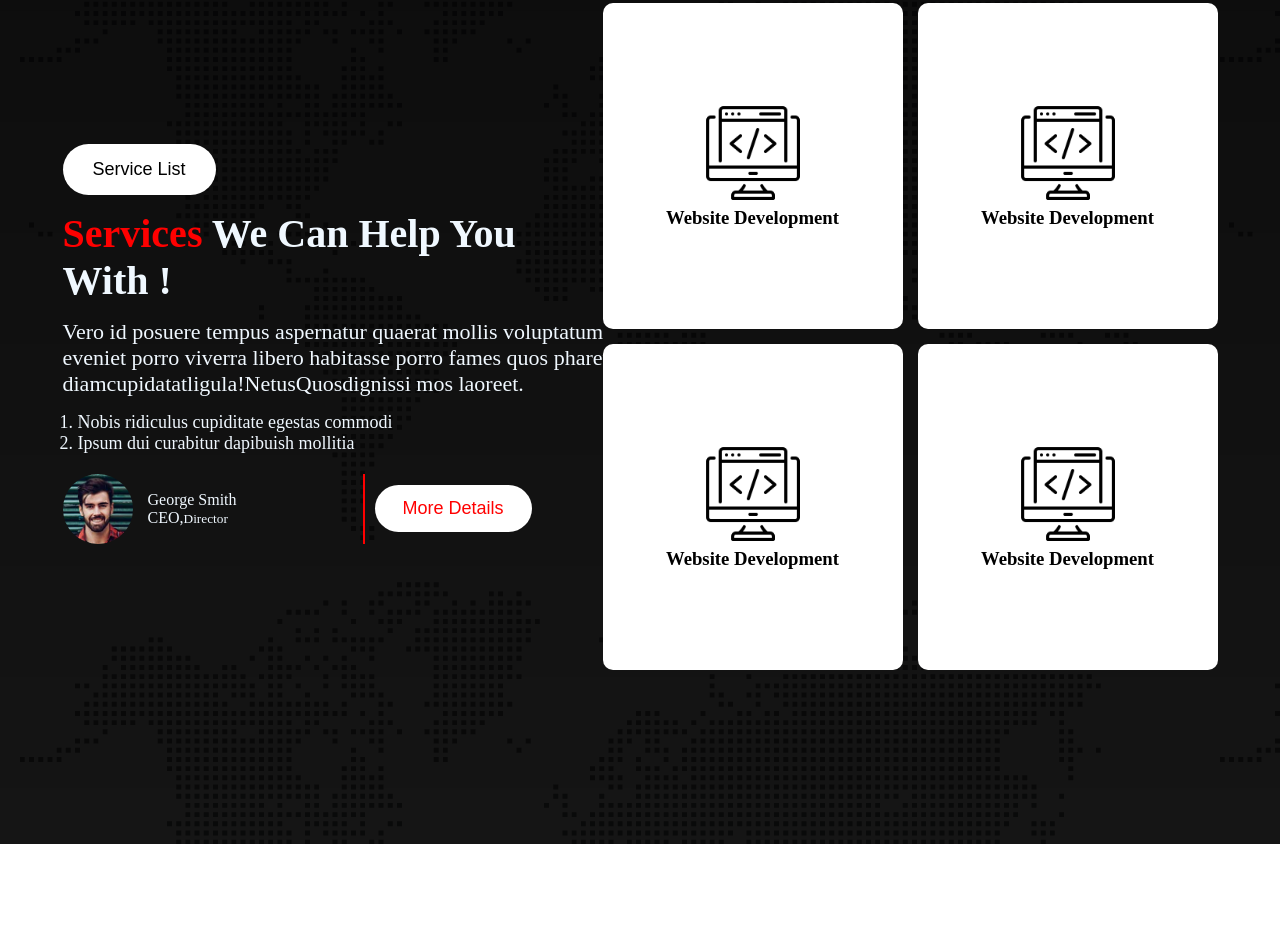
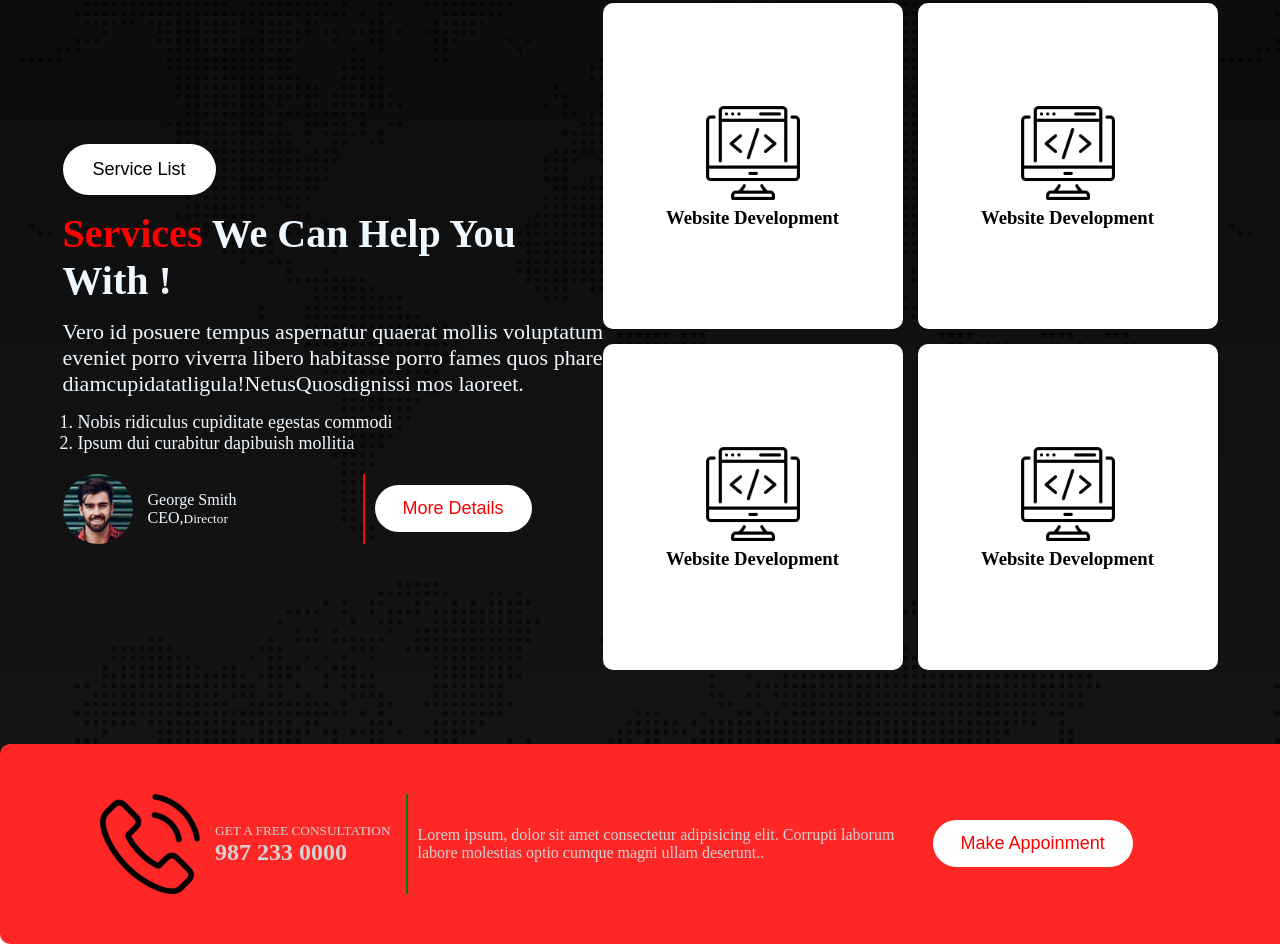
Before and after one commit to emamuddin10/a3-project-digital-agency, a plain HTML site: page index.html in a window 1280 px wide. Shown: the part 1049-1993 px from the top of the page. Before the commit the page ends 1893 px from the top, so only its background shows below. Drawn offline with Linux system fonts and the light colour scheme.

Commit message:
consultation section done

```diff
--- a/index.html
+++ b/index.html
@@ -88,6 +88,21 @@
                 </div>
             </div>
         </section>
+
+                            <!-- Consultation Section  -->
+        <section class="consultaion-section">
+            <div class="consultation-container">
+                <img class="box-img" src="./asset/icons/phone-call.png" alt="">
+                <div>
+                    <small class="get-cons">GET A FREE CONSULTATION</small>
+                    <h1 class="num-cons">987 233 0000</h1>
+                </div>
+            </div>
+            <div class="pb-container">
+                <p class="pb-title">Lorem ipsum, dolor sit amet consectetur adipisicing elit. Corrupti laborum labore molestias optio cumque magni ullam deserunt..</p>
+                <button class="btn-service">Make Appoinment</button>
+            </div>
+        </section>
     </main>
     <footer></footer>
 </body>
--- a/style.css
+++ b/style.css
@@ -200,3 +200,43 @@ span{
     display: flex;
     gap: 15px;
 }
+                                    /* Get Consultation Section  */
+
+.consultaion-section{
+    background-color: rgb(255, 38, 38);
+    border-radius: 10px;
+    width: 1100px;
+    margin: auto;
+    padding: 50px 100px;
+    display: flex;
+    gap: 10px;
+    color: #D5D2D2;
+    position: relative;
+    margin-top: -100px;
+    /* text-align: center; */
+}
+.consultation-container{
+    display: flex;
+    align-items: center;
+    align-items: center;
+    gap: 15px;
+    border-right: 2px solid green;
+    padding-right: 15px;
+    /* width: 40%; */
+}
+.pb-container{
+    display: flex;
+    gap: 15px;
+    align-items: center;
+
+}
+.pb-title{
+    width: 500px;
+}
+
+.get-cons{
+
+}
+.num-cons{
+
+}
```
